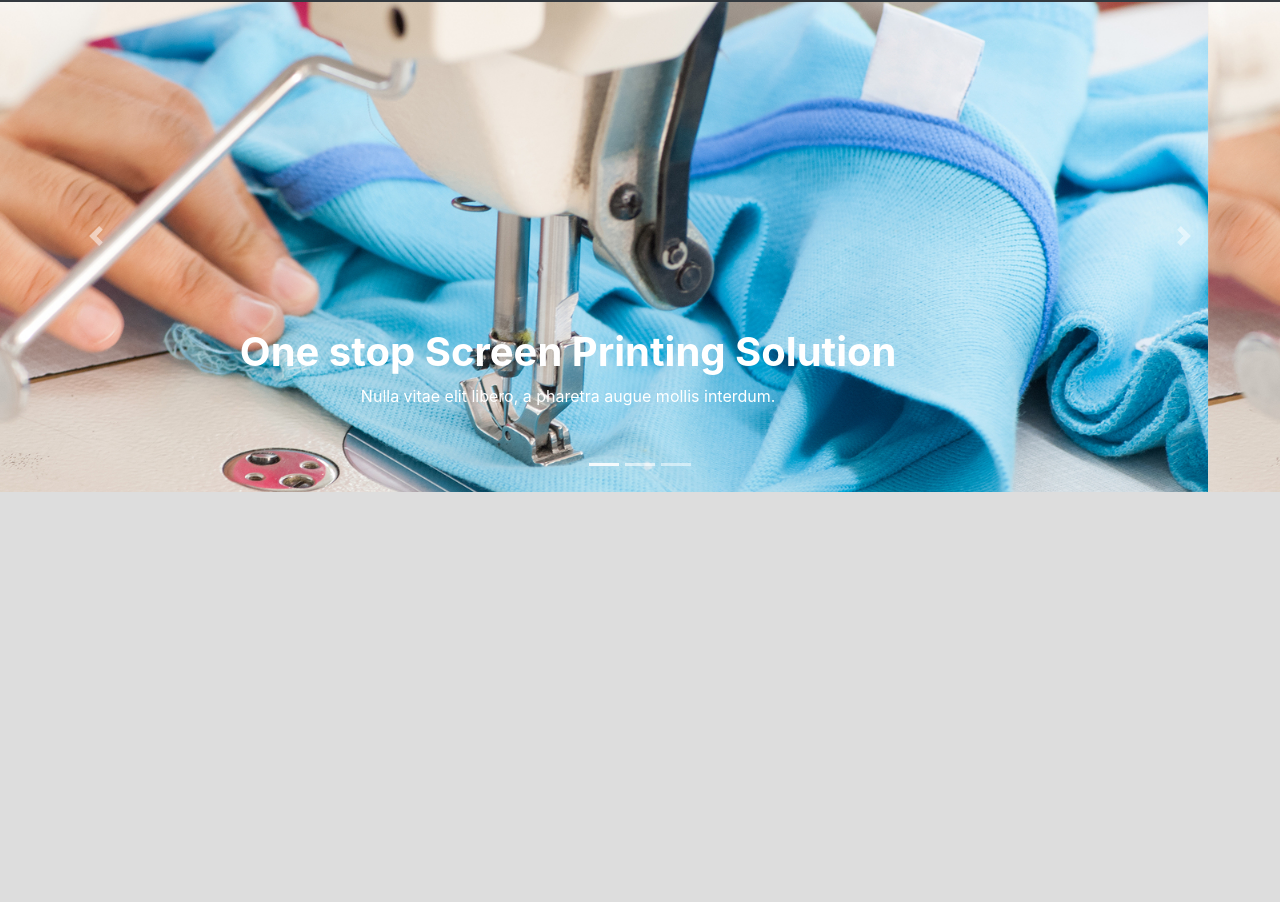
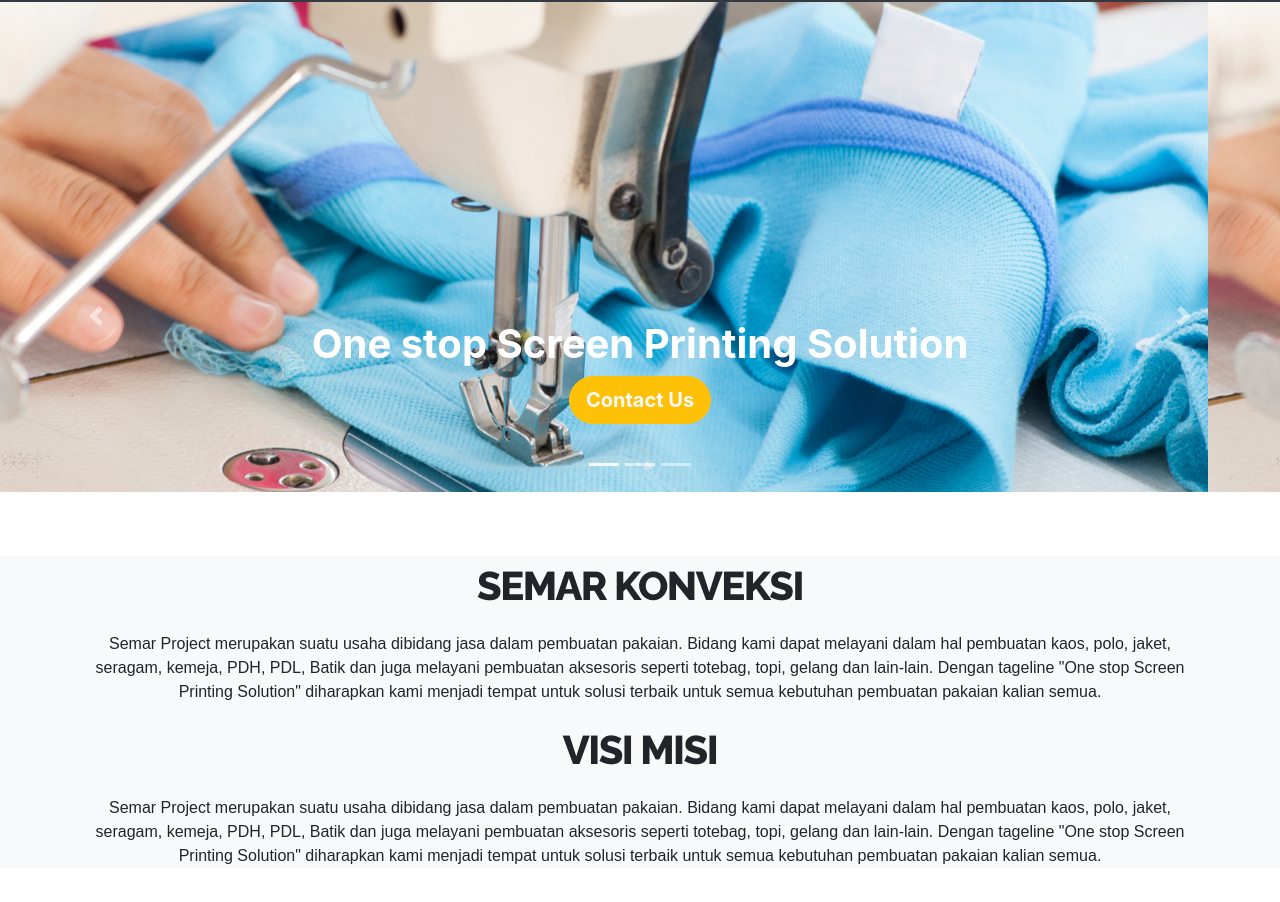
Before and after one commit to rahulsubagio/Semar-Project, a plain HTML site: page index.html in a window 1280 px wide. Shown: the part 84-986 px from the top of the page. Before the commit the page ends 800 px from the top, so only its background shows below. Drawn offline with nearby package versions, Linux system fonts and the light colour scheme; a script that the page names is missing.

Commit message:
edit home

```diff
--- a/index.html
+++ b/index.html
@@ -9,6 +9,7 @@
       integrity="sha384-9aIt2nRpC12Uk9gS9baDl411NQApFmC26EwAOH8WgZl5MYYxFfc+NcPb1dKGj7Sk"
       crossorigin="anonymous"
     />
+    <link href="https://fonts.googleapis.com/css2?family=Raleway:wght@800&display=swap" rel="stylesheet">
     <link rel="stylesheet" href="/style/css/style.css" />
     <title>Semar Project</title>
   </head>
@@ -104,6 +105,7 @@
     </header>
 
     <main role="main">
+      <!-- Slide Foto dan Motto -->
       <div
         id="carouselExampleCaptions"
         class="carousel slide"
@@ -118,34 +120,22 @@
           <li data-target="#carouselExampleCaptions" data-slide-to="1"></li>
           <li data-target="#carouselExampleCaptions" data-slide-to="2"></li>
         </ol>
+        <!-- Background slide -->
         <div class="carousel-inner">
-          <div class="carousel-item active">
-            <div class="carousel-caption text-center">
-              <h1 class="font-weight-bold">
-                One stop Screen Printing Solution
-              </h1>
-              <p>Nulla vitae elit libero, a pharetra augue mollis interdum.</p>
-            </div>
-          </div>
-          <div class="carousel-item">
-            <div class="carousel-caption text-center">
-              <h1 class="font-weight-bold">
-                One stop Screen Printing Solution
-              </h1>
-              <p>Lorem ipsum dolor sit amet, consectetur adipiscing elit.</p>
-            </div>
-          </div>
-          <div class="carousel-item">
-            <div class="carousel-caption text-center">
-              <h1 class="font-weight-bold">
-                One stop Screen Printing Solution
-              </h1>
-              <p>
-                Praesent commodo cursus magna, vel scelerisque nisl consectetur.
-              </p>
-            </div>
-          </div>
+          <div class="carousel-item active"></div>
+          <div class="carousel-item"></div>
+          <div class="carousel-item"></div>
         </div>
+        <!-- End Background slide -->
+        <!-- Motto dan Button -->
+        <div class="carousel-caption text-center">
+          <h1 class="font-weight-bold">
+            One stop Screen Printing Solution
+          </h1>
+          <button class="btn btn-warning btn-lg rounded-pill font-weight-bold text-light">Contact Us</button>
+        </div>
+        <!-- End Motto dan Button -->
+      </div>
         <a
           class="carousel-control-prev"
           href="#carouselExampleCaptions"
@@ -164,7 +154,38 @@
           <span class="carousel-control-next-icon" aria-hidden="true"></span>
           <span class="sr-only">Next</span>
         </a>
+      <!-- End Slide Foto dan Motto -->
+
+      <!-- Tentang Kami -->
+      <div class="bg-light">
+        <div class="container about">
+          <div class="about-item">
+            <div class="about-caption text-center">
+              <div class="itemhead">
+                <p class="font-weight-bold">SEMAR KONVEKSI</p>
+              </div>
+              <p>
+                Semar Project merupakan suatu usaha dibidang jasa dalam pembuatan pakaian. Bidang kami dapat
+                melayani dalam hal pembuatan kaos, polo, jaket, seragam, kemeja, PDH, PDL, Batik dan juga melayani
+                pembuatan aksesoris seperti totebag, topi, gelang dan lain-lain. Dengan tageline "One stop Screen
+                Printing Solution" diharapkan kami menjadi tempat untuk solusi terbaik untuk semua kebutuhan
+                pembuatan pakaian kalian semua.
+              </p>
+              <div class="itemhead">
+                <p class="font-weight-bold">VISI MISI</p>
+              </div>
+              <p>
+                Semar Project merupakan suatu usaha dibidang jasa dalam pembuatan pakaian. Bidang kami dapat
+                melayani dalam hal pembuatan kaos, polo, jaket, seragam, kemeja, PDH, PDL, Batik dan juga melayani
+                pembuatan aksesoris seperti totebag, topi, gelang dan lain-lain. Dengan tageline "One stop Screen
+                Printing Solution" diharapkan kami menjadi tempat untuk solusi terbaik untuk semua kebutuhan
+                pembuatan pakaian kalian semua.
+              </p>
+            </div>
+          </div>
+        </div>
       </div>
+      <!-- End Tentang Kami -->
     </main>
 
     <script
--- a/style/css/style.css
+++ b/style/css/style.css
@@ -13,7 +13,7 @@ a:hover {
 }
 
 body {
-  background-color: #ddd;
+  background-color: rgb(255, 255, 255);
 }
 
 /*
@@ -52,7 +52,7 @@ body {
  */
 .carousel {
   margin-top: 4rem;
-  margin-bottom: 4rem;
+  /* margin-bottom: 4rem; */
 }
 
 /* Since positioning the image, we need to help out the caption */
@@ -68,3 +68,27 @@ body {
   background-size: cover;
   background-position: center;
 }
+
+/*
+ * Tentang Kami
+ */
+.about {
+  margin-top: 4rem;
+  margin-bottom: 4rem;
+}
+
+.about-item {
+bottom: 3rem;
+z-index: 10;
+}
+
+.about-item .about-caption  {
+  font-family: sans-serif;
+}
+
+.about-item .about-caption .itemhead {
+font-family: 'Raleway', sans-serif;
+font-size: 2.5rem;
+letter-spacing: -1.5px;
+border-bottom-color: rgba(255, 255, 255, 0.25);
+ }
```
Also changed, not shown: style/bootstrap-4.5.0-dist/css/bootstrap-grid.css (renamed from media/bootstrap-4.5.0-examples/assets/dist/css/bootstrap-grid.css), style/bootstrap-4.5.0-dist/css/bootstrap-grid.min.css (renamed from media/bootstrap-4.5.0-examples/assets/dist/css/bootstrap-grid.min.css), style/bootstrap-4.5.0-dist/css/bootstrap-reboot.css (renamed from media/bootstrap-4.5.0-examples/assets/dist/css/bootstrap-reboot.css), style/bootstrap-4.5.0-dist/css/bootstrap-reboot.min.css (renamed from media/bootstrap-4.5.0-examples/assets/dist/css/bootstrap-reboot.min.css), style/bootstrap-4.5.0-dist/css/bootstrap.css (renamed from media/bootstrap-4.5.0-examples/assets/dist/css/bootstrap.css), style/bootstrap-4.5.0-dist/css/bootstrap.min.css (renamed from media/bootstrap-4.5.0-examples/assets/dist/css/bootstrap.min.css), style/bootstrap-4.5.0-dist/js/bootstrap.bundle.js (renamed from media/bootstrap-4.5.0-examples/assets/dist/js/bootstrap.bundle.js), style/bootstrap-4.5.0-dist/js/bootstrap.bundle.min.js (renamed from media/bootstrap-4.5.0-examples/assets/dist/js/bootstrap.bundle.min.js), style/bootstrap-4.5.0-dist/js/bootstrap.js (renamed from media/bootstrap-4.5.0-examples/assets/dist/js/bootstrap.js), style/bootstrap-4.5.0-dist/js/bootstrap.min.js (renamed from media/bootstrap-4.5.0-examples/assets/dist/js/bootstrap.min.js), style/js/style.js (deleted), 20 other files.
